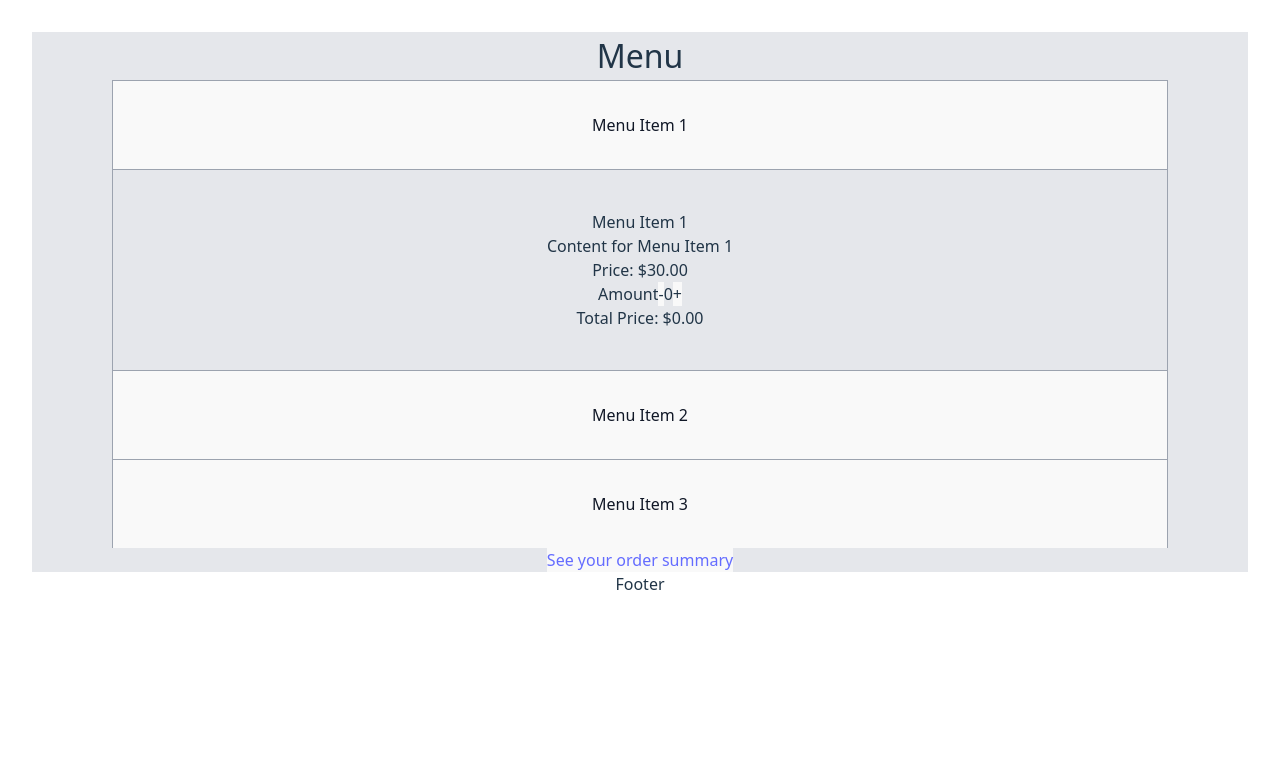
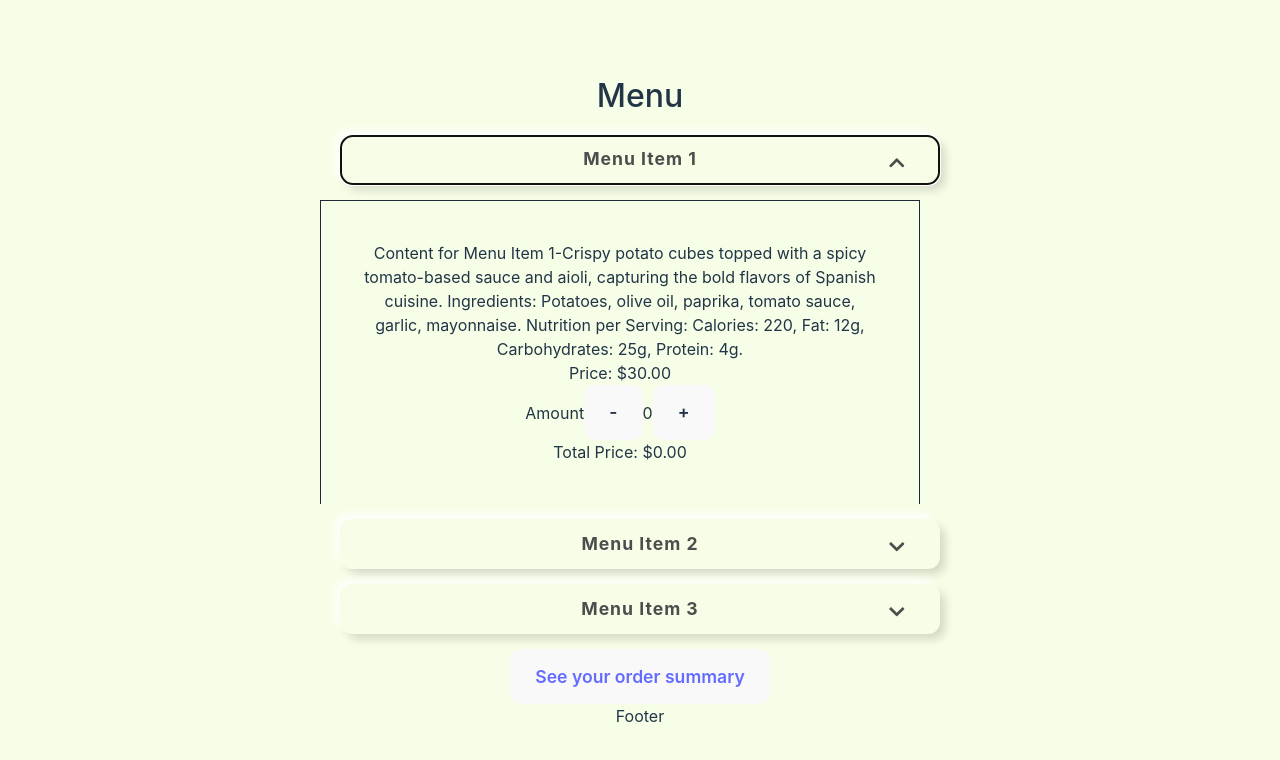
Before and after one commit to andrii-kuznichenko/restaurant-app, a React (Vite) app in the folder client/: page / in a window 1280 px wide. Both pictures are taken after a click on the button "Menu Item 1". Shown: the top 760 px of the page. Built offline with nearby package versions, Linux system fonts and the light colour scheme.

Commit message:
some styling

```diff
--- a/client/package.json
+++ b/client/package.json
@@ -12,6 +12,7 @@
   "dependencies": {
     "react": "^18.2.0",
     "react-dom": "^18.2.0",
+    "react-icons": "^5.0.1",
     "react-router-dom": "^6.21.3"
   },
   "devDependencies": {
--- a/client/src/assets/mockData.json
+++ b/client/src/assets/mockData.json
@@ -1,5 +1,5 @@
 [
-    { "id": 1, "name": "Menu Item 1", "content": "Content for Menu Item 1", "price": 30 },
-    { "id": 2, "name": "Menu Item 2", "content": "Content for Menu Item 2", "price": 50 },
-    { "id": 3, "name": "Menu Item 3", "content": "Content for Menu Item 3", "price": 25 }
+    { "id": 1, "name": "Menu Item 1", "content": "Content for Menu Item 1-Crispy potato cubes topped with a spicy tomato-based sauce and aioli, capturing the bold flavors of Spanish cuisine. Ingredients: Potatoes, olive oil, paprika, tomato sauce, garlic, mayonnaise. Nutrition per Serving: Calories: 220, Fat: 12g, Carbohydrates: 25g, Protein: 4g.", "price": 30 },
+    { "id": 2, "name": "Menu Item 2", "content": "Content for Menu Item 2-Description: A classic French dish featuring slow-cooked chicken in red wine with mushrooms, onions, and bacon, served with creamy mashed potatoes.Ingredients: Chicken, red wine, mushrooms, onions, bacon, potatoes, cream. Nutrition per Serving: Calories: 380, Fat: 18g, Carbohydrates: 22g, Protein: 28g.", "price": 50 },
+    { "id": 3, "name": "Menu Item 3", "content": "Content for Menu Item 3- Description: Silky smooth chocolate mousse made with rich Belgian chocolate, served with a dollop of whipped cream.Ingredients: Dark chocolate, cream, eggs, sugar, whipped cream.Nutrition per Serving: Calories: 300, Fat: 20g, Carbohydrates: 25g, Protein: 5g.", "price": 25 }
   ]
--- a/client/src/components/UserMenu.jsx
+++ b/client/src/components/UserMenu.jsx
@@ -1,11 +1,11 @@
-import React, { useEffect } from 'react';
+import React, { useEffect, useState } from 'react';
 import { Link } from 'react-router-dom';
 import { useAppContext } from './Context';
 /*import axios from 'axios';*/
 
 import UserOrderMeal from './UserOrderMeal';
-
 import mockData from '../assets/mockData.json';
+import { FaChevronDown } from 'react-icons/fa';
 import './UserMenu.css';
 
 const UserMenu = () => {
@@ -13,6 +13,8 @@ const UserMenu = () => {
   console.log("UserMenu component mounted");
 
   const { userMenu, setUserMenu, selectedItem, updateSelectedItem, updateOrderItems } = useAppContext();
+
+  const [isAccordionExpanded, setIsAccordionExpanded] = useState(false);
 
   useEffect(() => {
     /* axios
@@ -35,6 +37,9 @@ const UserMenu = () => {
 
 const handleAccordionClick = (item) => {
     updateSelectedItem(item);
+
+     setIsAccordionExpanded((prev) => !prev);
+
   };
 
 const handleAdd = (item) => {
@@ -49,21 +54,30 @@ const handleRemove = (item) => {
 
 
   return (
-    <div className="user-menu-container mx-auto px-20 bg-gray-200 ">
+    <div className="user-menu-container mx-auto px-20 bg-lime-50">
       <h2>Menu</h2>
       <div className="menu-items">
         {userMenu.map((item) => (
           <div key={item.id}>
+
+
             <button
               type="button"
-              className="w-full p-8 font-medium text-gray-900 border border-b-0 border-gray-400 focus:ring-7 focus:ring-gray-500 hover:bg-gray-100 gap-8"
+              className="menu-item relative w-[600px] bg-lime-50 shadow-[6px_6px_10px_-1px_rgba(0,0,0,0.15),-6px_-6px_10px_-1px_rgba(255,255,255,0.8)] rounded-xl m-[15px] font-bold tracking-[1px] mx-[20px] h-[50px] flex items-center justify-center text-[#4d4d4d]"
               onClick={() => handleAccordionClick(item)}
             >
-              {item.name}
+               {item.name}
+
+
+              <div className="arrow-icon-container" style={{ transform: `rotate(${selectedItem && selectedItem.id === item.id ? '180deg' : '0'})` }}>
+  <FaChevronDown />
+              </div>
+
+
             </button>
             {selectedItem && selectedItem.id === item.id && (
-              <div className="p-10 border border-b-0 border-gray-400">
-                <h3>{selectedItem.name}</h3>
+              <div className="meal-details relative w-[600px] p-10 border border-b-0 border-gray-800">
+
                 <p>{selectedItem.content}</p>
                 <p>Price: ${selectedItem.price.toFixed(2)}</p>
                 <UserOrderMeal
@@ -79,6 +93,10 @@ const handleRemove = (item) => {
             )}
           </div>
         ))}
+
+<script type="module" src="../src/assets"></script>
+<script noModule src="../src/assets"></script>
+
       </div>
       <Link to="./OrderSummary">
        <button className="order-summary-button">See your order summary</button>
--- a/client/src/index.css
+++ b/client/src/index.css
@@ -2,7 +2,9 @@
 @tailwind components;
 @tailwind utilities;
 
-/*:root {
+
+
+:root {
   font-family: Inter, system-ui, Avenir, Helvetica, Arial, sans-serif;
   line-height: 1.5;
   font-weight: 400;
@@ -15,7 +17,7 @@
   text-rendering: optimizeLegibility;
   -webkit-font-smoothing: antialiased;
   -moz-osx-font-smoothing: grayscale;
-}*/
+}
 
 a {
   font-weight: 500;
@@ -26,14 +28,15 @@ a:hover {
   color: #535bf2;
 }
 
-/*body {
+body {
   margin: 0;
   padding: 0;
   display: flex;
   place-items: center;
   min-width: 320px;
   min-height: 100vh;
-}*/
+  background-color: #f7fee7;
+}
 
 h2 {
   font-size: 2em;
@@ -41,7 +44,7 @@ h2 {
   font-weight: 500;
 }
 
-/*button {
+button {
   border-radius: 10px;
   border: 4px solid transparent;
   padding: 0.6em 1.2em;
@@ -53,14 +56,27 @@ h2 {
   transition: border-color 0.25s;
 }
 button:hover {
-  border-color: #f06c2f;
+  border-color: #ecfccb;
 
 }
 
 button:focus,
 button:focus-visible {
   outline: 4px auto -webkit-focus-ring-color;
-}*/
+}
+
+.arrow-icon-container {
+  position: absolute;
+  top: 15px;
+  right: 30px;
+  transform: rotate(0deg);
+  transition: transform 0.3s ease;
+}
+
+.arrow-icon-container.checked {
+  transform: rotate(180deg);
+}
+
 
 @media (prefers-color-scheme: light) {
   :root {
--- a/client/tailwind.config.js
+++ b/client/tailwind.config.js
@@ -10,7 +10,15 @@ export default {
         'dark-sapphire-blue': '#0F3057',
         'teal-blue': '#00587A',
         'cyan-azure': '#008891',
-        'off-white': '#E7E7DE'
+        'off-white': '#E7E7DE',
+        'light-lime': '#f7fee7',
+        'dark-lime1': '#3f6212',
+        'dark-lime2': '#365314',
+        'dark-lime3': '#1a2e05',
+        'orange400':'#fb923c',
+        'orange500':'#f97316',
+        'yellow300':'#fde047'
+
       }
     },
   },
```
Also changed, not shown: client/src/assets/chevron-down-outline.svg (added), 1 other file (tests, documents, lock files or other folders).
